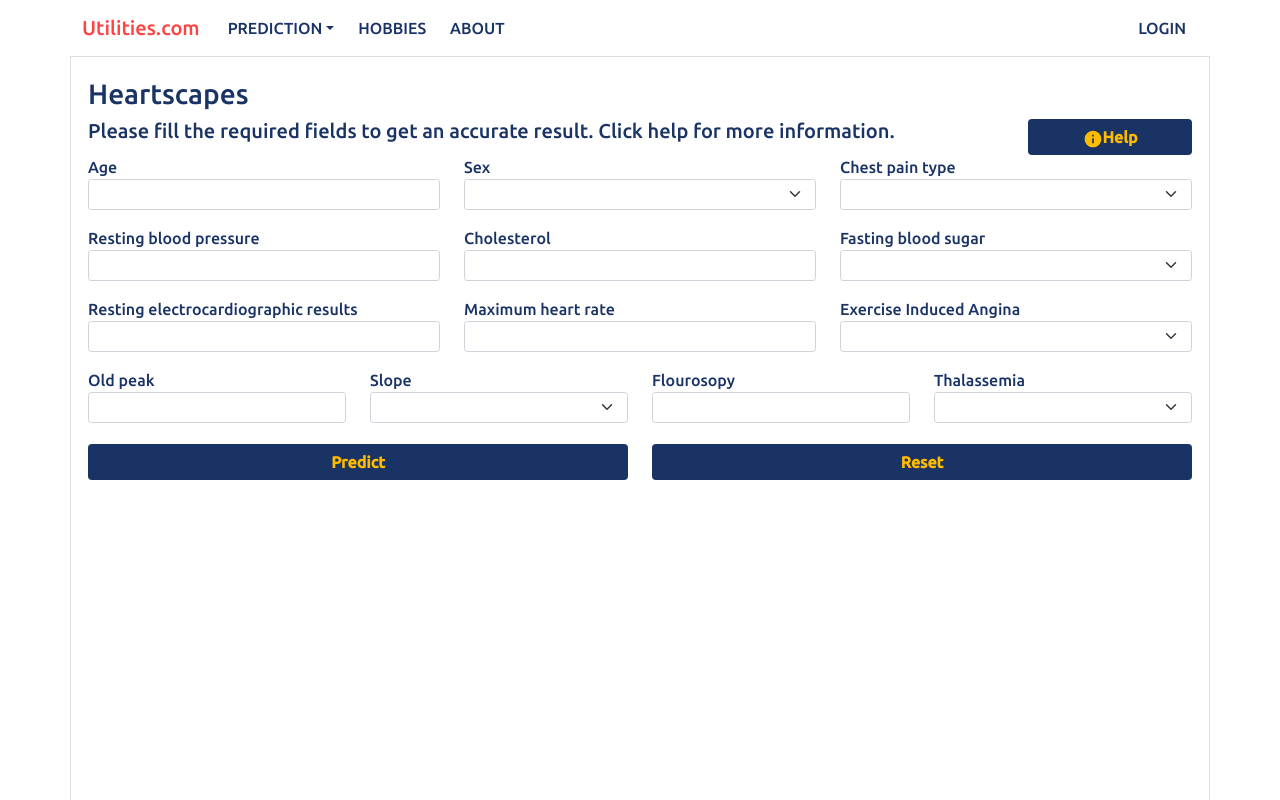
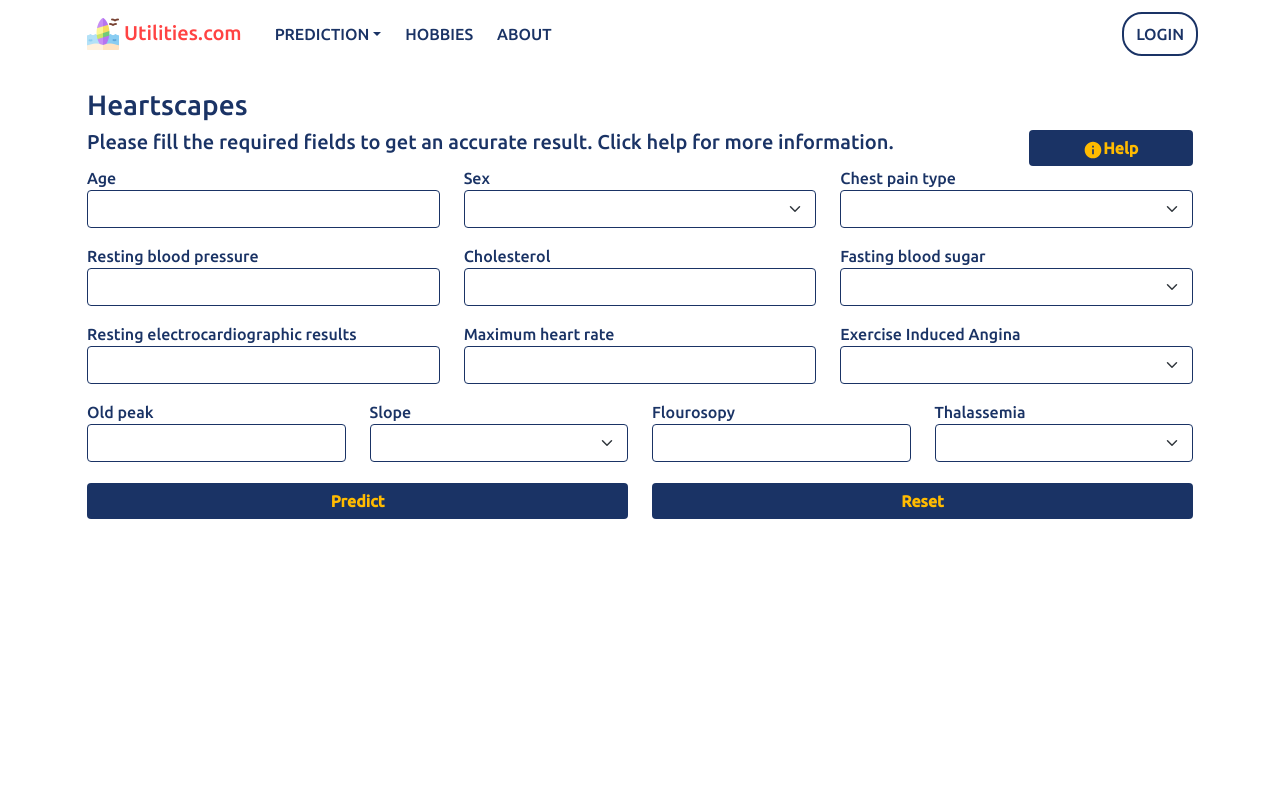
Before and after one commit to floydfdes/app-hobbynest, a React (Create React App) app: page /hearts in a window 1280 px wide. Shown: the top 800 px of the page. Built offline with nearby package versions, Linux system fonts and the light colour scheme.

Commit message:
UI improvements and home page.

```diff
--- a/package.json
+++ b/package.json
@@ -1,6 +1,6 @@
 {
   "name": "utilities",
-  "version": "0.14.0",
+  "version": "0.16.0",
   "private": true,
   "dependencies": {
     "@emotion/react": "^11.4.1",
@@ -26,7 +26,7 @@
     "react-redux": "^7.2.5",
     "react-router-dom": "^5.3.0",
     "react-scripts": "4.0.3",
-    "simple-authentication-react": "^1.0.10",
+    "simple-authentication-react": "^1.0.11",
     "web-vitals": "^1.1.2",
     "yup": "^0.32.9"
   },
--- a/src/App.scss
+++ b/src/App.scss
@@ -28,27 +28,20 @@
 }
 
 .main-page {
-  &-div {
-    height: var(--screen-height);
-    background: url(../src/assets/images/backgroundImage.png);
-    background: linear-gradient(var(--primary-color), var(--fourth-color));
+  height: var(--screen-height);
+  background: url(../src/assets/images/backgroundImage.png);
+  background: linear-gradient(var(--primary-color), var(--fourth-color));
+  &-heading {
+    color: var(--secondary-color);
   }
-  // &-card {
-  //   margin: 6%;
-  //   padding: 6%;
-  //   opacity: 0.9;
-  //   align-items: center;
-  //   margin-top: calc(var(--screen-height) / 2 * -0.7);
-  //   h2 {
-  //     color: var(--primary-color);
-  //   }
-  //   h5 {
-  //     color: var(--third-color);
-  //   }
-  //   button {
-  //     color: var(--secondary-color);
-  //     background-color: var(--primary-color);
-  //     padding: 4%;
-  //   }
-  // }
+  &-sub-heading {
+    color: var(--third-color);
+  }
+  &-button {
+    background-color: var(--primary-color) !important;
+    color: var(--secondary-color) !important;
+    border-color: var(--primary-color) !important;
+    outline: none !important;
+    width: 45% !important;
+  }
 }
--- a/src/components/Help/styles.scss
+++ b/src/components/Help/styles.scss
@@ -17,11 +17,12 @@
   background-color: var(--secondary-color);
   color: var(--primary-color);
   padding: 1% 2% !important;
+  outline: none !important;
 
   &:not(.collapsed) {
-    color: var(--primary-color) !important;
-    background-color: var(--fourth-color) !important;
-    box-shadow: none;
+    color: var(--third-color) !important;
+    background-color: var(--primary-color) !important;
+    box-shadow: none !important;
   }
   &:focus {
     border-color: var(--primary-color) !important ;
@@ -29,7 +30,7 @@
   }
 }
 .accordion-body {
-  color: var(--third-color);
+  color: var(--primary-color);
 
   padding: 1% 2%;
 }
--- a/src/components/Home/Home.jsx
+++ b/src/components/Home/Home.jsx
@@ -24,7 +24,7 @@ function Home() {
   };
 
   return (
-    <div className="container container-bg page-height card">
+    <div className="container container-bg page-height">
       <Switch>
         <Route path="/home" component={Main} exact />
         <Route path="/about" component={About} exact />
--- a/src/components/Layout/Appnavbar.jsx
+++ b/src/components/Layout/Appnavbar.jsx
@@ -2,6 +2,7 @@ import React from "react";
 import { Container, Nav, NavDropdown } from "react-bootstrap";
 import Navbar from "react-bootstrap/Navbar";
 import { Link } from "react-router-dom";
+import LogoImage from "../../assets/images/surfboard.png";
 import "./styles.scss";
 
 function Appnavbar() {
@@ -26,7 +27,10 @@ function Appnavbar() {
     <Navbar expand="lg">
       <Container>
         <Navbar.Brand>
-          <Link to="/home">Utilities.com</Link>
+          <Link to="/home">
+            <img className="logo-image" src={LogoImage} alt="logo" />
+            Utilities.com
+          </Link>
         </Navbar.Brand>
         <Navbar.Toggle
           id="navbar-toggle-button"
@@ -65,7 +69,11 @@ function Appnavbar() {
             </Link>
           </Nav>
           <Nav>
-            <Link onClick={hideNavbar} className="nav-link ms-auto" to="/login">
+            <Link
+              onClick={hideNavbar}
+              className="nav-link nav-link-login"
+              to="/login"
+            >
               LOGIN
             </Link>
           </Nav>
--- a/src/components/Layout/styles.scss
+++ b/src/components/Layout/styles.scss
@@ -8,6 +8,8 @@
   a {
     color: var(--fourth-color) !important;
     text-decoration: none;
+    display: flex;
+    padding: 5px;
   }
   a:hover {
     color: var(--secondary-color) !important;
@@ -42,5 +44,16 @@
       color: var(--third-color) !important;
       border-radius: 500px;
     }
+    &-login {
+      margin-left: auto;
+      border: 2px solid var(--primary-color);
+      border-radius: 20px;
+    }
   }
 }
+
+.logo-image {
+  width: 32px;
+  height: 32px;
+  margin-right: 5px;
+}
--- a/src/components/Main/Main.jsx
+++ b/src/components/Main/Main.jsx
@@ -2,7 +2,7 @@ import React from "react";
 
 function Main() {
   return (
-    <div className="row main-page-div mx-0">
+    <div className="row main-page mx-0">
       {/* <div className="col-lg-12 col-md-12 col-sm-12 d-flex flex-column align-items-center justify-content-center">
         <div className="card main-page-card">
           <h2>Utilites app</h2>
@@ -15,10 +15,23 @@ function Main() {
           <button className="btn">Get started</button>
         </div>
       </div> */}
-      <div className="col-lg-12 col-md-12 col-sm-12 mx-2">
-        <h1 className="text-warning">Greetings,</h1>
-        <h1 className="text-warning">User</h1>
+      <div className="col-lg-6 col-md-6 col-sm-12 d-flex justify-content-center px-5 flex-column">
+        <h1 className="main-page-heading my-3">
+          This book is sure to liquefy your brain.
+        </h1>
+
+        <p className="main-page-sub-heading my-0">
+          The manager of the fruit stand always sat and only sold vegetables.
+        </p>
+        <p className="main-page-sub-heading">
+          The sky is clear; the stars are twinkling.
+        </p>
+        <div className="my-3">
+          <button className="btn main-page-button">Explore</button>
+          <button className="btn main-page-button mx-2">Sign Up</button>
+        </div>
       </div>
+      <div className="col-lg-6 col-md-6 col-sm-12 mx-2"></div>
     </div>
   );
 }
--- a/src/components/ValuePrediction/HeartDiseasePrediction.jsx
+++ b/src/components/ValuePrediction/HeartDiseasePrediction.jsx
@@ -22,7 +22,9 @@ function HeartDiseasePrediction() {
   const fieldsCol3 = heartscapefieldsCol3;
 
   const updateForm = (event) => {
-    document.getElementById(event.target.name).classList.remove("error-class");
+    document
+      .getElementById(event.target.name)
+      .classList.remove("heartscape-error-class");
     setFormData({ ...formData, [event.target.name]: event.target.value });
   };
   const validate = () => {
@@ -30,7 +32,9 @@ function HeartDiseasePrediction() {
     for (const formField in formData) {
       if (!formData[formField]) {
         console.log(
-          document.getElementById(formField).classList.add("error-class")
+          document
+            .getElementById(formField)
+            .classList.add("heartscape-error-class")
         );
         isValid = false;
       }
@@ -102,7 +106,7 @@ function HeartDiseasePrediction() {
               >
                 <label className="heartscape-field-label">{field.name}</label>
                 {!field.options ? (
-                  <InputGroup size="sm" className="mb-3">
+                  <InputGroup size="md" className="mb-3">
                     <FormControl
                       onChange={updateForm}
                       id={field.id}
@@ -118,7 +122,7 @@ function HeartDiseasePrediction() {
                     onChange={updateForm}
                     id={field.id}
                     name={field.id}
-                    className="form-select form-select-sm"
+                    className="form-select form-select heartscape-input-field mb-3"
                   >
                     {field.options?.map((option) => {
                       return (
@@ -137,7 +141,7 @@ function HeartDiseasePrediction() {
               <div className="col-lg-3 col-md-3 col-sm-12" key={field.id}>
                 <label className="heartscape-field-label">{field.name}</label>
                 {!field.options ? (
-                  <InputGroup size="sm" className="mb-3">
+                  <InputGroup size="md" className="mb-3">
                     <FormControl
                       onChange={updateForm}
                       id={field.id}
@@ -153,7 +157,7 @@ function HeartDiseasePrediction() {
                     onChange={updateForm}
                     id={field.id}
                     name={field.id}
-                    className="form-select form-select-sm"
+                    className="form-select form-select heartscape-input-field mb-3"
                     aria-label="Default select example"
                   >
                     {field.options?.map((option) => {
--- a/src/components/ValuePrediction/styles.scss
+++ b/src/components/ValuePrediction/styles.scss
@@ -1,26 +1,33 @@
-.heartscape-page-padding {
-  padding: 20px 5px;
-}
-.heartscape-heading-color {
-  color: var(--primary-color);
-}
 .input-group-text {
   background-color: var(--primary-color);
   color: var(--secondary-color);
 }
 
-.heartscape-field-label {
+.heartscape {
+  &-input-field {
+    border: 1px solid var(--primary-color) !important;
+    outline: none !important;
+    box-shadow: none !important;
+  }
+  &-page-padding {
+    padding: 20px 5px;
+  }
+  &-heading-color {
     color: var(--primary-color);
   }
-.heartscape-button {
+  &-field-label {
+    color: var(--primary-color);
+  }
+  &-button {
     margin-top: 5px;
+    outline: none !important;
+    box-shadow: none !important;
   }
-
-.heartscape-input-field:focus,
-.form-select:focus {
+  &-input-field:focus {
     border-color: var(--primary-color);
     box-shadow: none;
   }
-.error-class {
-  border: 2px solid red;
+  &-error-class {
+    border: 1px solid red !important;
   }
+}
```
Also changed, not shown: src/assets/images/surfboard.png (added). Lines whose indentation alone changed are shown as unchanged.
